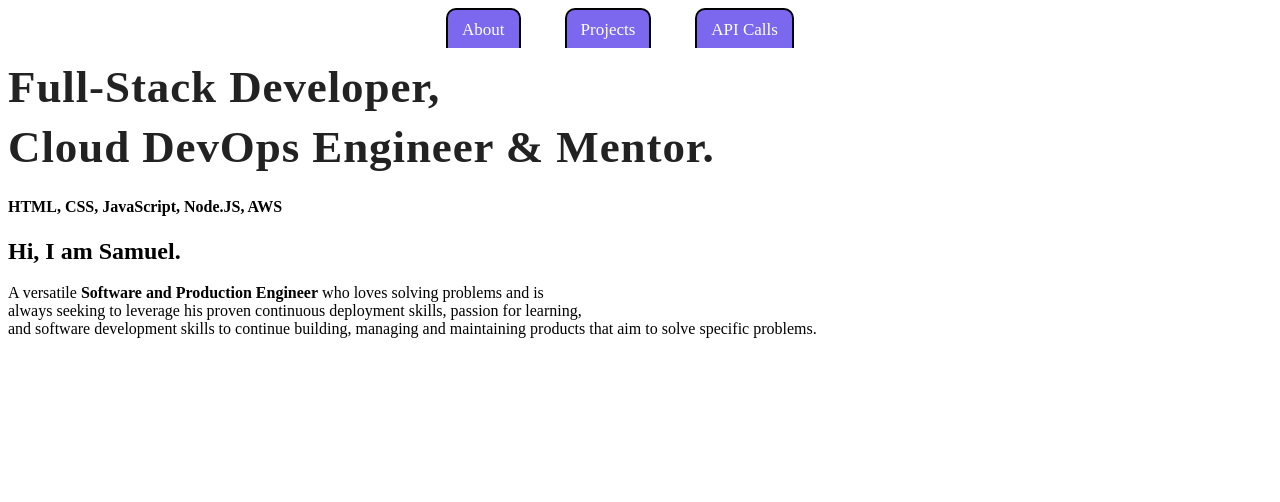
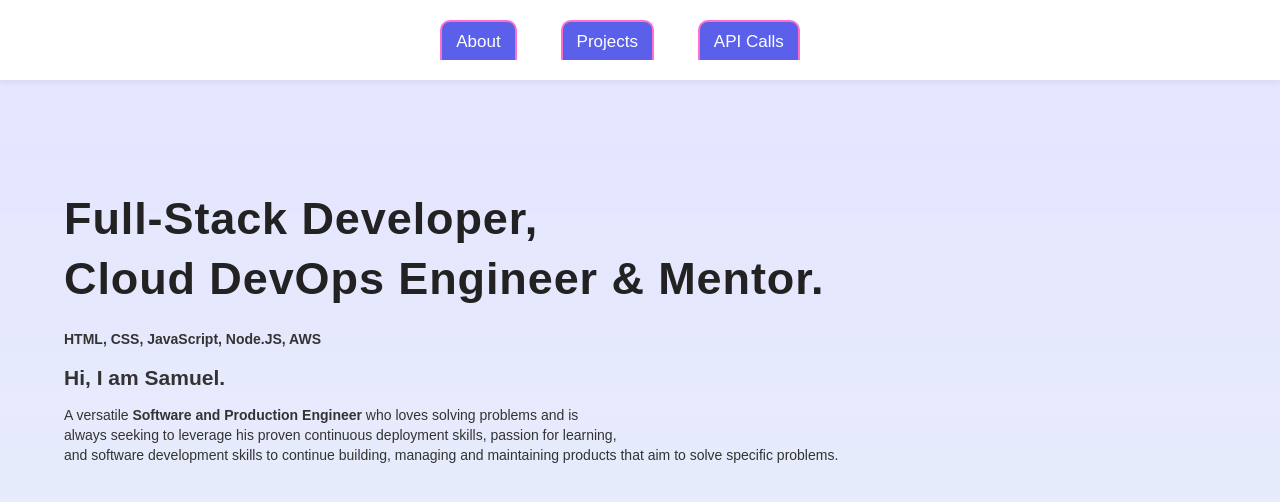
Before and after one commit to SammyBloom/portfolio, a plain HTML site: page index.html in a window 1280 px wide. Drawn offline with Linux system fonts and the light colour scheme.

Commit message:
styling the nav and body

```diff
--- a/index.css
+++ b/index.css
@@ -1,3 +1,53 @@
+html {
+    -webkit-text-size-adjust: 100%;
+    text-size-adjust: 100%;
+    font-family: sans-serif;
+}
+
+body {
+    min-height: 100%;
+    color: #333;
+    margin: 0;
+    font-family: Arial,sans-serif;
+    font-size: 14px;
+    line-height: 20px;
+
+    -webkit-text-fill-color: inherit;
+    background-color: transparent;
+    background-image: linear-gradient(rgba(119,117,255,.2),rgba(128,170,230,.18));
+    background-clip: padding-box;
+    display: block;
+    overflow: visible;
+    padding-bottom: 230px;
+
+    /* -webkit-text-fill-color: inherit;
+    background-color: transparent;
+    background-image: linear-gradient(rgba(119,117,255,.2),rgba(128,170,230,.18));
+    background-clip: padding-box;
+    padding-top: 60px;
+    padding-bottom: 230px;
+    padding-left: 5%;
+    display: block;
+    overflow: visible; */
+}
+.content {
+    padding-top: 100px;
+    padding-left: 5%;
+}
+
+.header {
+    z-index: 1111;
+    background-color: #fff;
+    padding: 20px 60px;
+    display: block;
+    position: -webkit-sticky;
+    position: sticky;
+    top: 0;
+    left: 0;
+    right: 0;
+    box-shadow: 0 3px 5px rgb(0 0 0 / 5%);
+}
+
 nav {
     padding: 0;
     margin-bottom: 9px;
@@ -7,8 +57,8 @@ nav a {
     display: inline-block;
     color: white;
     text-decoration: none;
-    background-color: mediumslateblue;
-    border: 2px solid black;
+    background-color: #5a60ea;
+    border: 2px solid #ff6dcd;
     border-radius: 10px 10px 0 0;
     border-bottom: 0;
     padding: 10px 14px 8px 14px;
--- a/index.html
+++ b/index.html
@@ -10,14 +10,17 @@
         <title>Samuel's Portfolio</title>
     </head>
     <body>
-        <nav>
+        <nav class="header">
             <a href="#">About</a>
             <a href="#">Projects</a>
             <a href="#">API Calls</a>
         </nav>
-        <h1 class="stack">Full-Stack Developer,<br>Cloud DevOps Engineer & Mentor.</h1>
-        <h4>HTML, CSS, JavaScript, Node.JS, AWS</h4>
-        <h2>Hi, I am Samuel.</h2>
-        <p>A versatile <strong>Software and Production Engineer</strong> who loves solving problems and is<br> always seeking to leverage his proven continuous deployment skills, passion for learning, <br>and software development skills to continue building, managing and maintaining products that aim to solve specific problems.</p>
+        <div class="content">
+            <h1 class="stack">Full-Stack Developer,<br>Cloud DevOps Engineer & Mentor.</h1>
+            <h4>HTML, CSS, JavaScript, Node.JS, AWS</h4>
+            <h2>Hi, I am Samuel.</h2>
+            <p>A versatile <strong>Software and Production Engineer</strong> who loves solving problems and is<br> always seeking to leverage his proven continuous deployment skills, passion for learning, <br>and software development skills to continue building, managing and maintaining products that aim to solve specific problems.</p>
+        </div>
+
     </body>
 </html>
```
